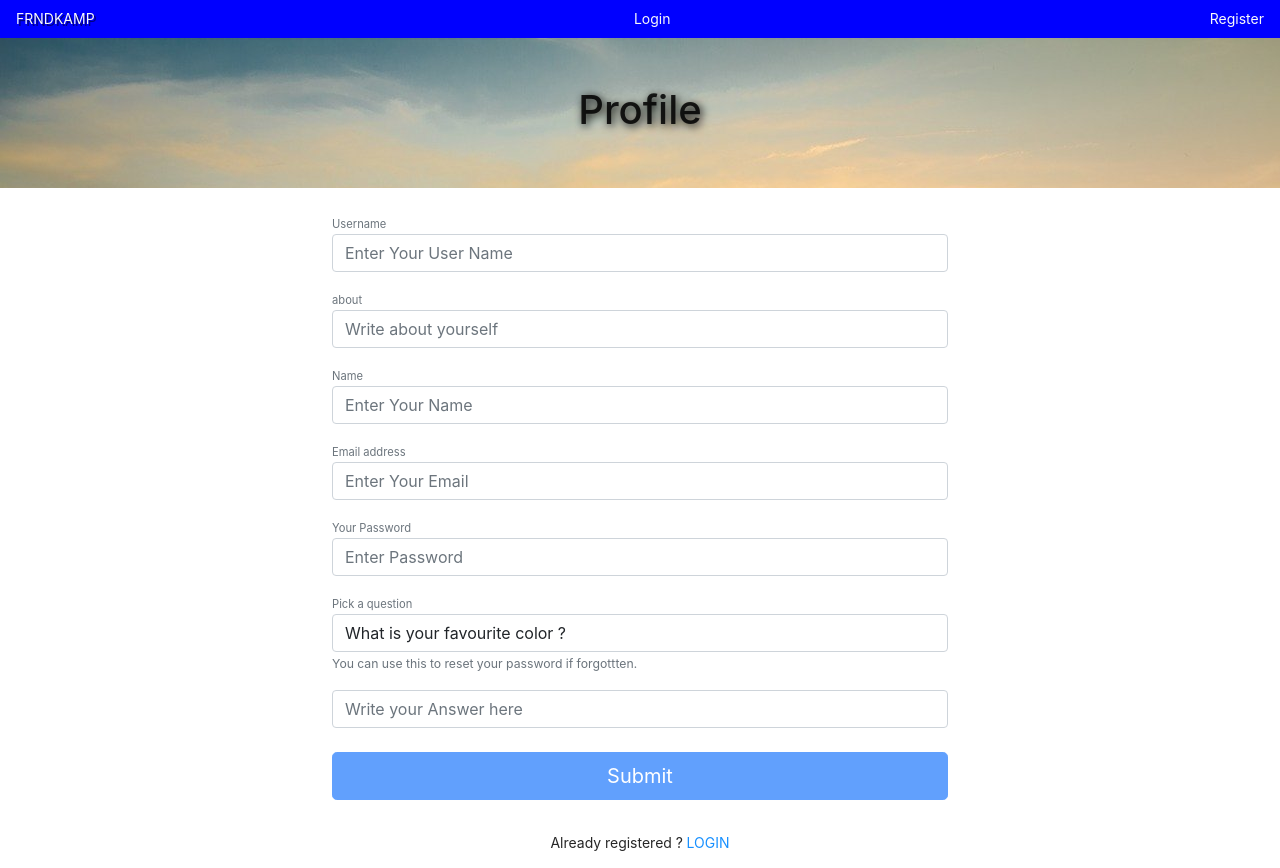
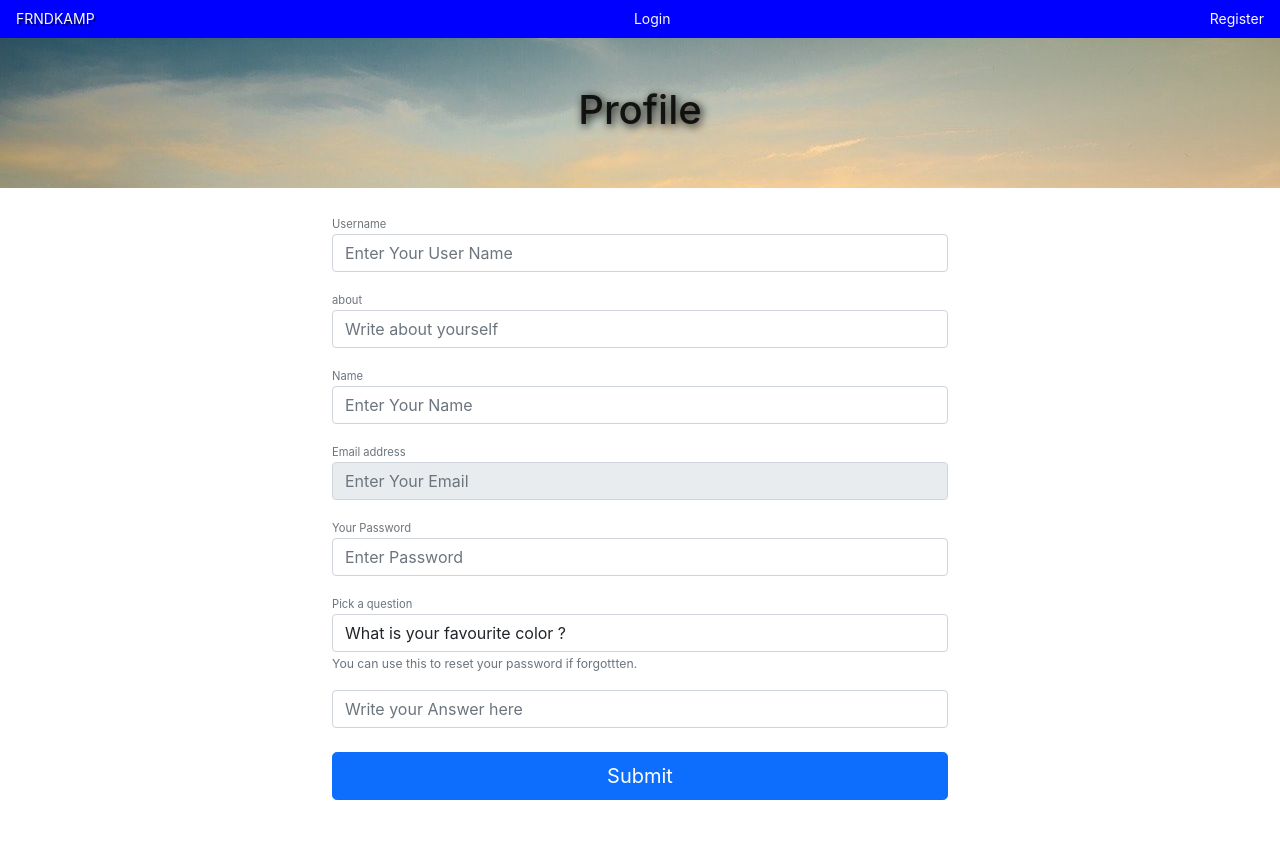
Before and after one commit to rakshithsgowda/mern-practise-socialmedia-frontend, a Next.js app: page /user/profile/update in a window 1280 px wide. After the commit the page ends 832 px from the top, so only its background shows below. Built offline with nearby package versions, Linux system fonts and the light colour scheme; no server answers.

Commit message:
profile update client

```diff
--- a/components/forms/AuthForm.js
+++ b/components/forms/AuthForm.js
@@ -75,6 +75,7 @@ const AuthForm = ({
           type='email'
           className='form-control'
           placeholder='Enter Your Email'
+          disabled={profileUpdate}
         />
       </div>
 
@@ -122,7 +123,9 @@ const AuthForm = ({
       <div className='form-group d-grid py-3'>
         <button
           disabled={
-            page === 'login'
+            profileUpdate
+              ? loading
+              : page === 'login'
               ? !email || !password || loading
               : !name || !email || !secret || !password || loading
           }
--- a/pages/user/profile/update.js
+++ b/pages/user/profile/update.js
@@ -2,7 +2,7 @@ import { Modal } from 'antd'
 import axios from 'axios'
 import Link from 'next/link'
 import router from 'next/router'
-import { useContext, useState } from 'react'
+import { useContext, useEffect, useState } from 'react'
 import { toast } from 'react-toastify'
 import AuthForm from '../../../components/forms/AuthForm'
 import { UserContext } from '../../../context'
@@ -18,13 +18,24 @@ const ProfileUpdate = () => {
   const [loading, setLoading] = useState(false)
   const [state] = useContext(UserContext)
 
+  useEffect(() => {
+    if (state && state?.user) {
+      // console.log('user from state', state.user)
+      setUsername(state?.user?.username)
+      setAbout(state?.user?.about)
+      setName(state?.user?.name)
+      setEmail(state?.user?.email)
+    }
+  }, [state && state.user])
   const handleSubmit = async (e) => {
     e.preventDefault()
     // check for name ,email,password,secret working
     // console.log(name, email, password, secret);
     try {
       setLoading(true)
-      const { data } = await axios.post(`/register`, {
+      const { data } = await axios.put(`/profile-update`, {
+        username,
+        about,
         name,
         email,
         password,
@@ -34,10 +45,6 @@ const ProfileUpdate = () => {
         toast.error(data.error)
         setLoading(false)
       } else {
-        setName('')
-        setEmail('')
-        setPassword('')
-        setSecret('')
         setOk(data.ok)
         setLoading(false)
       }
@@ -93,7 +100,7 @@ const ProfileUpdate = () => {
           </Modal>
         </div>
       </div>
-      <div className='row'>
+      {/* <div className='row'>
         <div className='col'>
           <p className='text-center'>
             Already registered ?
@@ -102,7 +109,7 @@ const ProfileUpdate = () => {
             </Link>
           </p>
         </div>
-      </div>
+      </div> */}
     </div>
   )
 }
```
